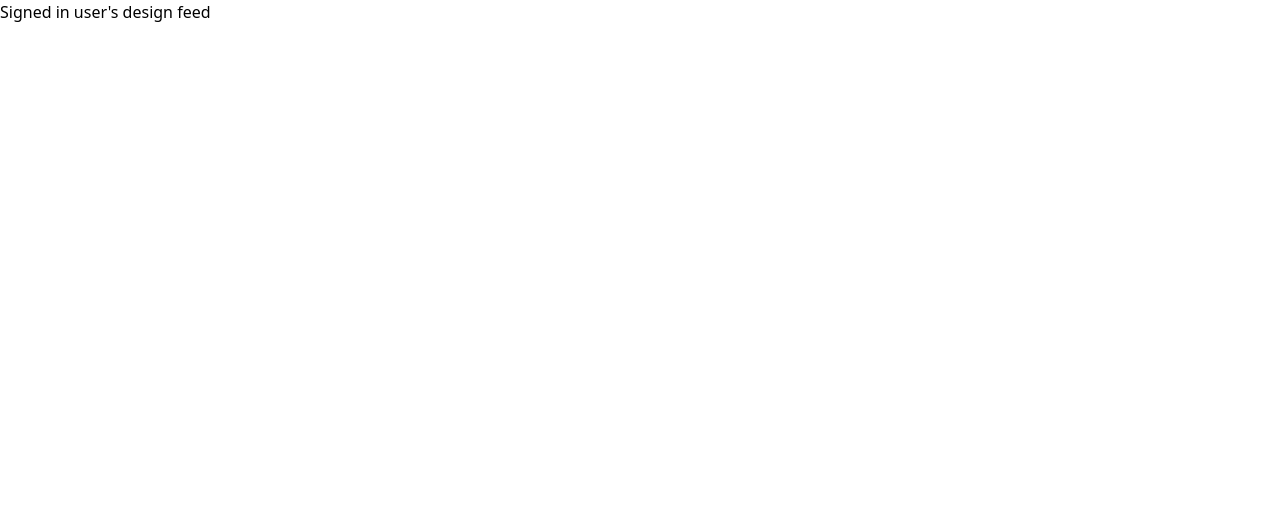
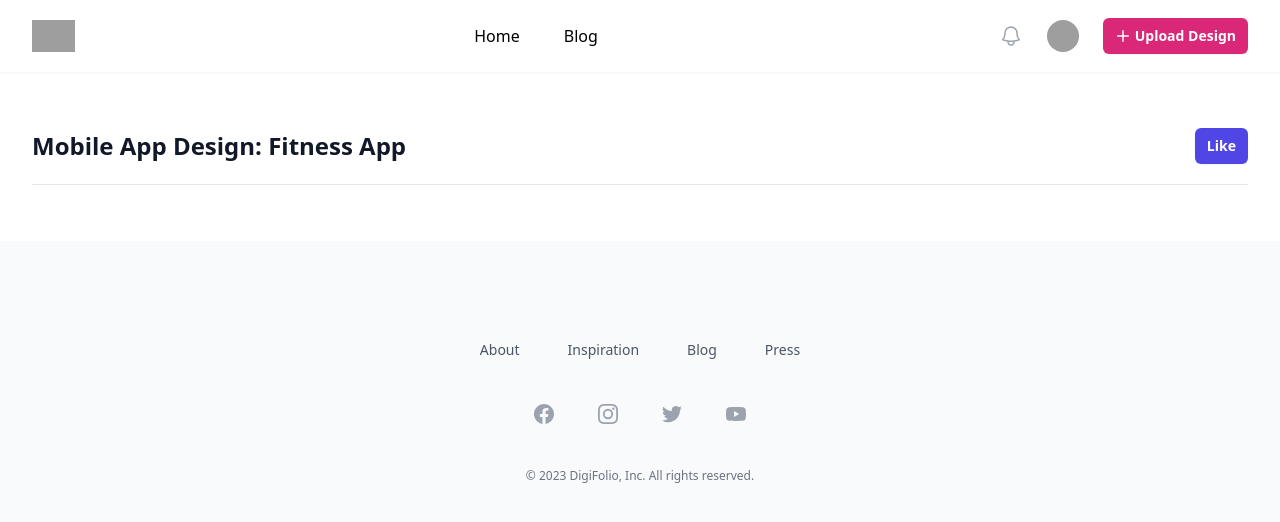
Before and after one commit to ghazi-mansoor/digifolio-frontend-app, a Next.js app: page /design-details in a window 1280 px wide. Shown: the top 522 px of the page. Built offline with nearby package versions, Linux system fonts and the light colour scheme; grey boxes are pictures that could not be loaded; a web font is replaced by a local one.

Commit message:
create design details header

```diff
--- /dev/null
+++ b/app/features/design-details/components/design-detail-header.js
@@ -0,0 +1,18 @@
+
+export default function DesignDetailsHeader() {
+    return (
+        <div className="border-b border-gray-200 pb-5">
+            <div className="md:flex md:items-center md:justify-between">
+                <h3 className="text-2xl font-bold leading-7 text-gray-900">Mobile App Design: Fitness App</h3>
+                <div className="flex">
+                    <button
+                        type="button"
+                        className="ml-3 inline-flex items-center rounded-md bg-indigo-600 px-3 py-2 text-sm font-semibold text-white shadow-sm hover:bg-indigo-500 focus-visible:outline focus-visible:outline-2 focus-visible:outline-offset-2 focus-visible:outline-indigo-600"
+                    >
+                        Like
+                    </button>
+                </div>
+            </div>
+        </div>
+    );
+}
--- /dev/null
+++ b/app/features/design-details/components/design-details.jsx
@@ -0,0 +1,15 @@
+import SignedInNavbar from "@/app/shared/components/navigation/signed-in-navbar";
+import Footer from "@/app/shared/components/layout/footer";
+import DesignDetailsHeader from "@/app/features/design-details/components/design-detail-header";
+
+export default function DesignDetails() {
+    return (
+        <div className="flex flex-col w-full min-h-full space-y-14">
+            <SignedInNavbar />
+            <div className="mx-auto max-w-7xl px-4 sm:px-6 lg:px-8 w-full">
+                <DesignDetailsHeader />
+            </div>
+            <Footer />
+        </div>
+    )
+}
--- a/pages/design-details/index.js
+++ b/pages/design-details/index.js
@@ -1,3 +1,9 @@
-export default function DesignDetails() {
-    return <>Signed in user's design feed</>
+import DesignDetails from "@/app/features/design-details/components/design-details";
+
+export default function DesignDetailsPage() {
+    return (
+        <>
+            <DesignDetails />
+        </>
+    );
 }
```
